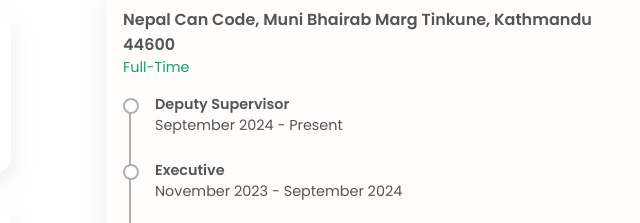
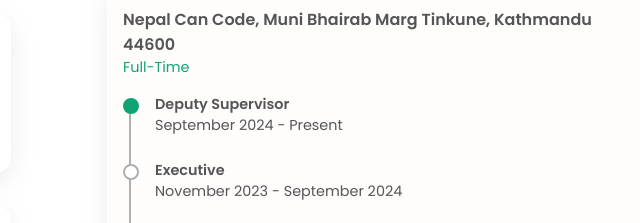
Before and after one commit to ibasnet30/Portfolio, a plain HTML site: page index.html in a window 1280 px wide. Shown: the part 1783-2006 px from the top of the page, 517-1157 px from the left. Drawn offline with Linux system fonts and the light colour scheme.

Commit message:
Refractor: experience

```diff
--- a/index.html
+++ b/index.html
@@ -189,7 +189,7 @@
             <div class="job-roles">
               <div class="job-title">
                 <div class="line-container">
-                  <div class="job-indicator"></div>
+                  <div class="job-indicator-1"></div>
                 </div>
                 <div class="job-details">
                   <p class="job-role">Deputy Supervisor</p>
--- a/style.css
+++ b/style.css
@@ -832,7 +832,17 @@ li:hover {
   margin-top: 4px;
   z-index: 2;
 }
-
+.job-indicator-1{
+  background-color: #11a372;
+  width: 12px;
+  height: 12px;
+  border: 2px solid #b0b0b0;
+  border-radius: 50%;
+  position: relative;
+  margin-top: 4px;
+  z-index: 2;
+  border-color: #11a372;
+}
 .job-place{
   font-size: 1.1 rem
   ;
```
